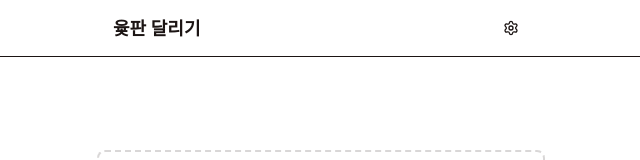
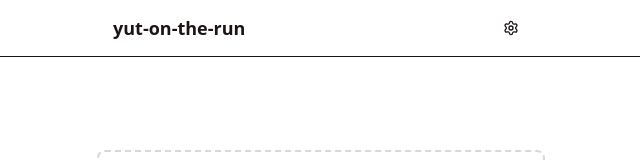
Before and after one commit to Jueun-Park/yut-on-the-run, a React (Vite) app: page / in a window 1280 px wide. Shown: the top 160 px of the page, without its empty margins (319-959 px from the left). Built offline with nearby package versions, Linux system fonts and the light colour scheme.

Commit message:
Change game title to 'yut-on-the-run'
Co-authored-by: Jueun-Park <22072427+Jueun-Park@users.noreply.github.com>

```diff
--- a/src/components/GameLayout.tsx
+++ b/src/components/GameLayout.tsx
@@ -6,7 +6,7 @@ export function GameLayout() {
       {/* Header */}
       <header className="sticky top-0 z-10 border-b bg-background/95 backdrop-blur supports-[backdrop-filter]:bg-background/60">
         <div className="mx-auto w-full max-w-md flex h-14 items-center justify-between px-4">
-          <h1 className="text-lg font-semibold">윷판 달리기</h1>
+          <h1 className="text-lg font-semibold">yut-on-the-run</h1>
           <Settings />
         </div>
       </header>
```
